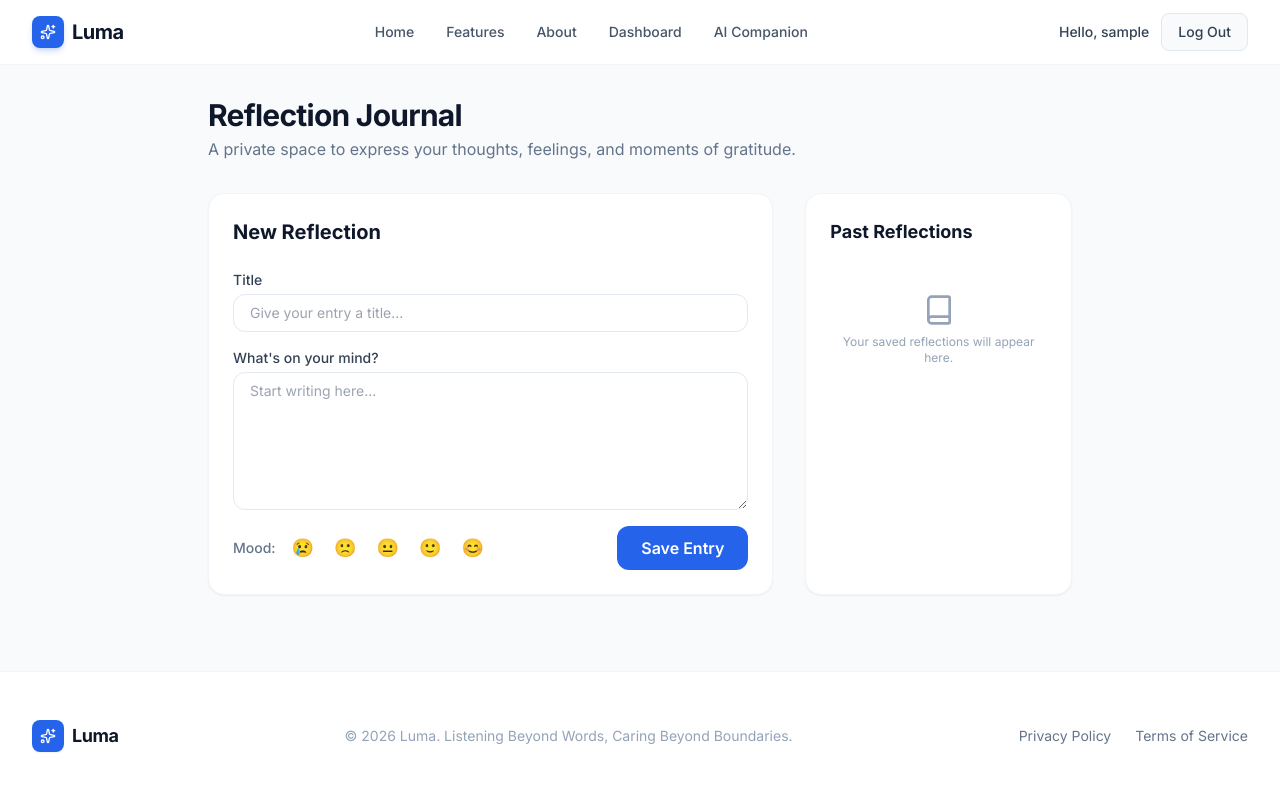
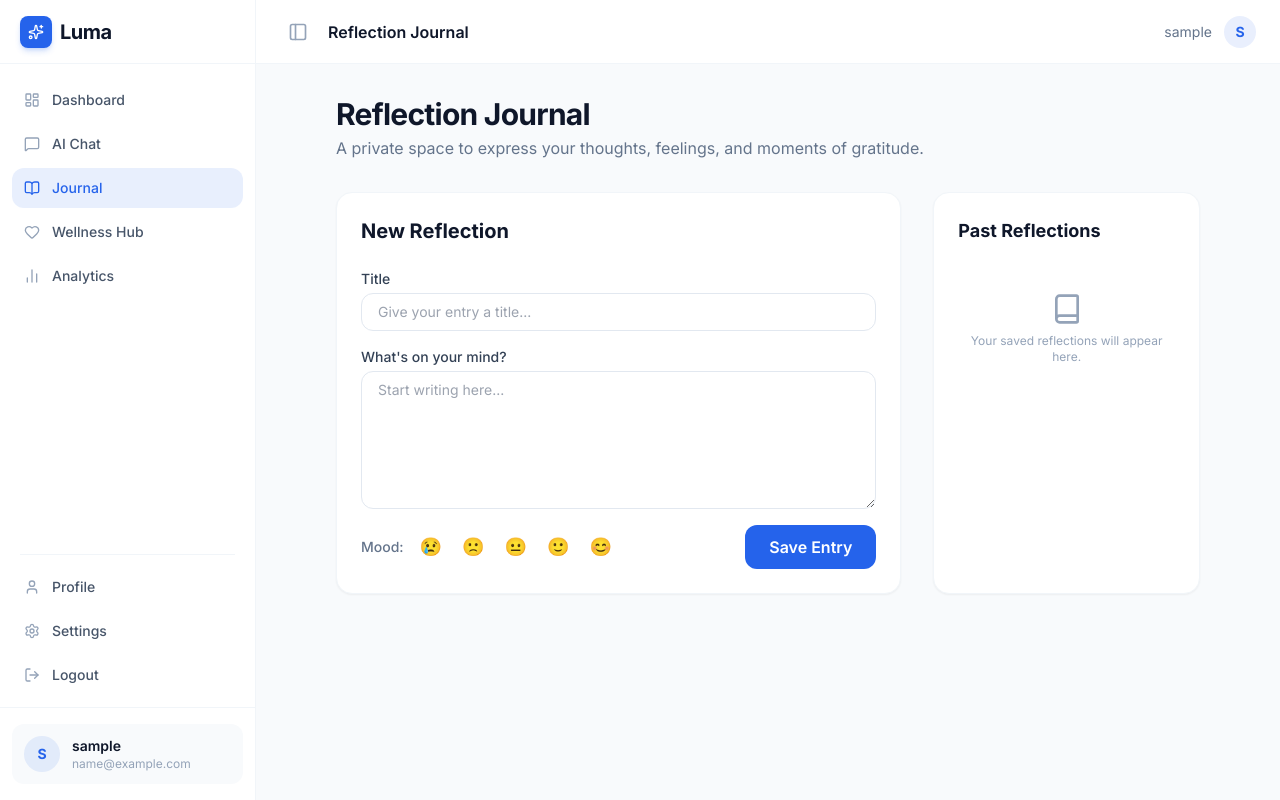
Before and after one commit to akhilchilamanthula2006-netizen/luma, a Flask app: page /journal/ in a window 1280 px wide. Run offline with Flask 3, Linux system fonts and the light colour scheme; the visitor is signed in with stand-in values (Sample User, id 1); some libraries are stand-ins or nearby versions.

Commit message:
Completed Milestone 3.5 - Application Shell

```diff
--- a/app.py
+++ b/app.py
@@ -1,4 +1,4 @@
-from flask import Flask, render_template, session
+from flask import Flask, render_template, session, redirect, url_for
 from config import config_by_name
 import os
 
@@ -32,6 +32,8 @@ def create_app(config_name=None):
     # Home route / landing page
     @app.route('/')
     def home():
+        if 'user_id' in session:
+            return redirect(url_for('dashboard.index'))
         return render_template('landing.html')
 
     # Global context processor to make session available easily in templates
@@ -39,7 +41,8 @@ def create_app(config_name=None):
     def inject_user():
         return dict(
             is_authenticated=('user_id' in session),
-            username=session.get('username', '')
+            username=session.get('username', ''),
+            user_email=session.get('user_email', '')
         )
 
     return app
--- a/routes/auth.py
+++ b/routes/auth.py
@@ -28,6 +28,7 @@ def login():
         if user and verify_password(user.password_hash, password):
             session['user_id'] = user.id
             session['username'] = user.username
+            session['user_email'] = user.email
             flash('Welcome back! Successfully logged in.', 'success')
             return redirect(url_for('dashboard.index'))
         else:
--- a/templates/analytics/index.html
+++ b/templates/analytics/index.html
@@ -1,6 +1,7 @@
-{% extends "base.html" %}
+{% extends "app_shell.html" %}
 
 {% block title %}Analytics - Luma{% endblock %}
+{% block page_title %}Analytics{% endblock %}
 
 {% block extra_head %}
 <!-- Chart.js -->
@@ -34,7 +35,7 @@
 </div>
 {% endblock %}
 
-{% block extra_js %}
+{% block scripts %}
 <script>
     // Placeholder chart logic for demonstration
     const ctxMood = document.getElementById('moodChart').getContext('2d');
--- /dev/null
+++ b/templates/app_shell.html
@@ -0,0 +1,239 @@
+<!DOCTYPE html>
+<html lang="en">
+<head>
+    <meta charset="UTF-8">
+    <meta name="viewport" content="width=device-width, initial-scale=1.0">
+    <title>{% block title %}Luma - Mental Wellness Companion{% endblock %}</title>
+    <meta name="description" content="Luma is your AI-powered mental wellness companion that helps you reflect, understand emotions, and build healthier habits.">
+    <!-- Google Fonts: Inter -->
+    <link rel="preconnect" href="https://fonts.googleapis.com">
+    <link rel="preconnect" href="https://fonts.gstatic.com" crossorigin>
+    <link href="https://fonts.googleapis.com/css2?family=Inter:wght@300;400;500;600;700&display=swap" rel="stylesheet">
+    <!-- Tailwind CSS v3 CDN -->
+    <script src="https://cdn.tailwindcss.com"></script>
+    <script>
+        tailwind.config = {
+            theme: {
+                extend: {
+                    colors: {
+                        primary: '#2563EB',
+                        secondary: '#0F172A',
+                        accent: '#14B8A6',
+                        background: '#F8FAFC',
+                    },
+                    fontFamily: {
+                        sans: ['Inter', 'sans-serif'],
+                    }
+                }
+            }
+        }
+    </script>
+    <!-- Lucide Icons -->
+    <script src="https://unpkg.com/lucide@latest"></script>
+    <!-- Custom static CSS -->
+    <link rel="stylesheet" href="{{ url_for('static', filename='css/style.css') }}">
+    {% block extra_head %}{% endblock %}
+</head>
+<body class="bg-background text-secondary font-sans h-screen flex overflow-hidden">
+
+    <!--
+        SIDEBAR
+        -------
+        Collapse-ready: the sidebar has id="app-sidebar".
+        To collapse, toggle the class "sidebar-collapsed" on this element via JS.
+        The main content area has id="app-main" and automatically fills remaining space.
+        A future responsive toggle button can call toggleSidebar() defined at the bottom.
+    -->
+    <aside id="app-sidebar"
+           class="w-64 flex-shrink-0 bg-white border-r border-slate-100 flex flex-col h-full overflow-y-auto transition-all duration-300">
+
+        <!-- Logo -->
+        <div class="h-16 flex items-center px-5 border-b border-slate-100 flex-shrink-0">
+            <a href="{{ url_for('dashboard.index') }}" class="flex items-center space-x-2">
+                <div class="w-8 h-8 rounded-lg bg-primary flex items-center justify-center text-white shadow-md shadow-primary/20">
+                    <i data-lucide="sparkles" class="w-4 h-4"></i>
+                </div>
+                <span class="text-xl font-bold tracking-tight text-secondary sidebar-label">Luma</span>
+            </a>
+        </div>
+
+        <!-- Primary Navigation -->
+        <nav class="flex-grow px-3 py-4 space-y-1" aria-label="Main navigation">
+
+            {% set nav_items = [
+                ('dashboard.index',   'layout-dashboard', 'Dashboard',    url_for('dashboard.index')),
+                ('chat.index',        'message-square',   'AI Chat',      url_for('chat.index')),
+                ('journal.index',     'book-open',        'Journal',      url_for('journal.index')),
+                ('wellness.index',    'heart',            'Wellness Hub', url_for('wellness.index')),
+                ('analytics.index',   'bar-chart-2',      'Analytics',    url_for('analytics.index'))
+            ] %}
+
+            {% for endpoint, icon, label, href in nav_items %}
+                {% set is_active = (request.endpoint == endpoint) %}
+                <a href="{{ href }}"
+                   id="nav-{{ endpoint.split('.')[0] }}"
+                   class="flex items-center space-x-3 px-3 py-2.5 rounded-xl text-sm font-medium transition duration-150
+                          {% if is_active %}
+                              bg-primary/10 text-primary
+                          {% else %}
+                              text-slate-600 hover:bg-slate-50 hover:text-secondary
+                          {% endif %}"
+                   {% if is_active %}aria-current="page"{% endif %}>
+                    <i data-lucide="{{ icon }}"
+                       class="w-4 h-4 flex-shrink-0 {% if is_active %}text-primary{% else %}text-slate-400{% endif %}">
+                    </i>
+                    <span class="sidebar-label">{{ label }}</span>
+                </a>
+            {% endfor %}
+
+        </nav>
+
+        <!-- Divider -->
+        <div class="px-5 sidebar-label">
+            <div class="border-t border-slate-100"></div>
+        </div>
+
+        <!-- Secondary Navigation (Profile, Settings) -->
+        <nav class="px-3 py-3 space-y-1" aria-label="Account navigation">
+
+            {% set secondary_items = [
+                ('profile.index',  'user',     'Profile',  url_for('profile.index')),
+                ('settings.index', 'settings', 'Settings', url_for('settings.index'))
+            ] %}
+
+            {% for endpoint, icon, label, href in secondary_items %}
+                {% set is_active = (request.endpoint == endpoint) %}
+                <a href="{{ href }}"
+                   id="nav-{{ endpoint.split('.')[0] }}"
+                   class="flex items-center space-x-3 px-3 py-2.5 rounded-xl text-sm font-medium transition duration-150
+                          {% if is_active %}
+                              bg-primary/10 text-primary
+                          {% else %}
+                              text-slate-600 hover:bg-slate-50 hover:text-secondary
+                          {% endif %}"
+                   {% if is_active %}aria-current="page"{% endif %}>
+                    <i data-lucide="{{ icon }}"
+                       class="w-4 h-4 flex-shrink-0 {% if is_active %}text-primary{% else %}text-slate-400{% endif %}">
+                    </i>
+                    <span class="sidebar-label">{{ label }}</span>
+                </a>
+            {% endfor %}
+
+            <!-- Logout -->
+            <a href="{{ url_for('auth.logout') }}"
+               id="nav-logout"
+               class="flex items-center space-x-3 px-3 py-2.5 rounded-xl text-sm font-medium text-slate-600
+                      hover:bg-rose-50 hover:text-rose-600 transition duration-150">
+                <i data-lucide="log-out" class="w-4 h-4 flex-shrink-0 text-slate-400"></i>
+                <span class="sidebar-label">Logout</span>
+            </a>
+        </nav>
+
+        <!-- User Profile Card -->
+        <div class="px-3 py-4 border-t border-slate-100 sidebar-label">
+            <div class="flex items-center space-x-3 px-3 py-3 bg-slate-50 rounded-xl">
+                <!-- Avatar -->
+                <div class="w-9 h-9 rounded-full bg-primary/10 text-primary flex items-center justify-center font-bold text-sm flex-shrink-0">
+                    {{ username[0].upper() if username else 'U' }}
+                </div>
+                <!-- Details -->
+                <div class="min-w-0 flex-1">
+                    <p class="text-sm font-semibold text-secondary truncate">{{ username or 'User' }}</p>
+                    <p class="text-xs text-slate-400 truncate">{{ user_email or '' }}</p>
+                </div>
+            </div>
+        </div>
+
+    </aside>
+
+    <!-- MAIN CONTENT AREA -->
+    <div id="app-main" class="flex flex-col flex-1 min-w-0 h-full overflow-hidden">
+
+        <!-- Top Bar -->
+        <header class="h-16 bg-white border-b border-slate-100 flex items-center px-6 flex-shrink-0 justify-between">
+            <div class="flex items-center space-x-3">
+                <!-- Sidebar Toggle Button (hook for future responsive collapse) -->
+                <button id="sidebar-toggle"
+                        onclick="toggleSidebar()"
+                        class="p-2 rounded-lg text-slate-400 hover:bg-slate-50 hover:text-slate-600 transition"
+                        title="Toggle sidebar"
+                        aria-label="Toggle sidebar">
+                    <i data-lucide="panel-left" class="w-5 h-5"></i>
+                </button>
+                <h1 class="text-base font-semibold text-secondary">
+                    {% block page_title %}Luma{% endblock %}
+                </h1>
+            </div>
+            <div class="flex items-center space-x-3">
+                <span class="text-sm text-slate-500 hidden sm:block">{{ username }}</span>
+                <a href="{{ url_for('profile.index') }}"
+                   class="w-8 h-8 rounded-full bg-primary/10 text-primary flex items-center justify-center font-bold text-sm hover:bg-primary/20 transition"
+                   title="My Profile">
+                    {{ username[0].upper() if username else 'U' }}
+                </a>
+            </div>
+        </header>
+
+        <!-- Flash Messages -->
+        {% with messages = get_flashed_messages(with_categories=true) %}
+            {% if messages %}
+                <div class="px-6 pt-4 space-y-2 flex-shrink-0">
+                    {% for category, message in messages %}
+                        <div class="p-3 rounded-lg flex items-center space-x-2
+                            {% if category == 'success' %}bg-emerald-50 text-emerald-800 border border-emerald-100
+                            {% elif category == 'error' %}bg-rose-50 text-rose-800 border border-rose-100
+                            {% else %}bg-blue-50 text-blue-800 border border-blue-100{% endif %}">
+                            {% if category == 'success' %}
+                                <i data-lucide="check-circle" class="w-4 h-4 flex-shrink-0"></i>
+                            {% elif category == 'error' %}
+                                <i data-lucide="alert-circle" class="w-4 h-4 flex-shrink-0"></i>
+                            {% else %}
+                                <i data-lucide="info" class="w-4 h-4 flex-shrink-0"></i>
+                            {% endif %}
+                            <span class="text-sm font-medium">{{ message }}</span>
+                        </div>
+                    {% endfor %}
+                </div>
+            {% endif %}
+        {% endwith %}
+
+        <!-- Scrollable Page Content -->
+        <main class="flex-1 overflow-y-auto">
+            {% block content %}{% endblock %}
+        </main>
+
+    </div>
+
+    <!-- Initialize Lucide Icons -->
+    <script>
+        lucide.createIcons();
+
+        /**
+         * toggleSidebar()
+         * Collapses/expands the sidebar by toggling label visibility.
+         * Labels are elements with class "sidebar-label".
+         * Designed for easy extension in the responsive UI milestone.
+         */
+        function toggleSidebar() {
+            const sidebar = document.getElementById('app-sidebar');
+            const labels  = sidebar.querySelectorAll('.sidebar-label');
+            const isCollapsed = sidebar.classList.contains('sidebar-collapsed');
+
+            if (isCollapsed) {
+                // Expand
+                sidebar.classList.remove('sidebar-collapsed', 'w-16');
+                sidebar.classList.add('w-64');
+                labels.forEach(el => el.classList.remove('hidden'));
+            } else {
+                // Collapse
+                sidebar.classList.add('sidebar-collapsed', 'w-16');
+                sidebar.classList.remove('w-64');
+                labels.forEach(el => el.classList.add('hidden'));
+            }
+        }
+    </script>
+    <script src="{{ url_for('static', filename='js/main.js') }}"></script>
+    {% block extra_js %}{% endblock %}
+    {% block scripts %}{% endblock %}
+</body>
+</html>
--- a/templates/base.html
+++ b/templates/base.html
@@ -41,7 +41,7 @@
         <div class="max-w-7xl mx-auto px-4 sm:px-6 lg:px-8">
             <div class="flex justify-between h-16 items-center">
                 <div class="flex items-center space-x-2">
-                    <a href="{{ url_for('home') }}" class="flex items-center space-x-2">
+                    <a href="{% if is_authenticated %}{{ url_for('dashboard.index') }}{% else %}{{ url_for('home') }}{% endif %}" class="flex items-center space-x-2">
                         <div class="w-8 h-8 rounded-lg bg-primary flex items-center justify-center text-white shadow-md shadow-primary/20">
                             <i data-lucide="sparkles" class="w-4 h-4"></i>
                         </div>
@@ -54,10 +54,6 @@
                     <a href="{{ url_for('home') }}" class="text-slate-600 hover:text-primary transition duration-200 text-sm font-medium">Home</a>
                     <a href="{{ url_for('home') }}#features" class="text-slate-600 hover:text-primary transition duration-200 text-sm font-medium">Features</a>
                     <a href="{{ url_for('home') }}#about" class="text-slate-600 hover:text-primary transition duration-200 text-sm font-medium">About</a>
-                    {% if is_authenticated %}
-                        <a href="{{ url_for('dashboard.index') }}" class="text-slate-600 hover:text-primary transition duration-200 text-sm font-medium">Dashboard</a>
-                        <a href="{{ url_for('chat.index') }}" class="text-slate-600 hover:text-primary transition duration-200 text-sm font-medium">AI Companion</a>
-                    {% endif %}
                 </nav>
 
                 <!-- Auth Buttons / User Menu -->
@@ -87,14 +83,7 @@
             <a href="{{ url_for('home') }}" class="block px-3 py-2 rounded-md text-base font-medium text-slate-700 hover:bg-slate-50">Home</a>
             <a href="{{ url_for('home') }}#features" class="block px-3 py-2 rounded-md text-base font-medium text-slate-700 hover:bg-slate-50">Features</a>
             <a href="{{ url_for('home') }}#about" class="block px-3 py-2 rounded-md text-base font-medium text-slate-700 hover:bg-slate-50">About</a>
-            {% if is_authenticated %}
-                <a href="{{ url_for('dashboard.index') }}" class="block px-3 py-2 rounded-md text-base font-medium text-slate-700 hover:bg-slate-50">Dashboard</a>
-                <a href="{{ url_for('chat.index') }}" class="block px-3 py-2 rounded-md text-base font-medium text-slate-700 hover:bg-slate-50">AI Companion</a>
-                <div class="border-t border-slate-100 my-2 pt-2">
-                    <div class="px-3 py-2 text-sm text-slate-500">Logged in as {{ username }}</div>
-                    <a href="{{ url_for('auth.logout') }}" class="block px-3 py-2 rounded-md text-base font-medium text-red-600 hover:bg-red-50">Log Out</a>
-                </div>
-            {% else %}
+            {% if not is_authenticated %}
                 <a href="{{ url_for('auth.login') }}" class="block px-3 py-2 rounded-md text-base font-medium text-slate-700 hover:bg-slate-50">Login</a>
                 <a href="{{ url_for('auth.signup') }}" class="block text-center bg-primary text-white px-3 py-2 rounded-md text-base font-medium hover:bg-blue-700">Sign Up</a>
             {% endif %}
--- a/templates/chat/index.html
+++ b/templates/chat/index.html
@@ -1,6 +1,7 @@
-{% extends "base.html" %}
+{% extends "app_shell.html" %}
 
-{% block title %}AI Companion - Luma{% endblock %}
+{% block title %}AI Chat - Luma{% endblock %}
+{% block page_title %}AI Chat{% endblock %}
 
 {% block content %}
 <div class="max-w-4xl mx-auto px-4 py-8">
--- a/templates/dashboard/index.html
+++ b/templates/dashboard/index.html
@@ -1,6 +1,7 @@
-{% extends "base.html" %}
+{% extends "app_shell.html" %}
 
 {% block title %}Dashboard - Luma{% endblock %}
+{% block page_title %}Dashboard{% endblock %}
 
 {% block content %}
 <div class="max-w-7xl mx-auto px-4 sm:px-6 lg:px-8 py-10">
--- a/templates/journal/index.html
+++ b/templates/journal/index.html
@@ -1,6 +1,7 @@
-{% extends "base.html" %}
+{% extends "app_shell.html" %}
 
-{% block title %}Reflection Journal - Luma{% endblock %}
+{% block title %}Journal - Luma{% endblock %}
+{% block page_title %}Reflection Journal{% endblock %}
 
 {% block content %}
 <div class="max-w-4xl mx-auto px-4 py-8">
--- a/templates/profile/index.html
+++ b/templates/profile/index.html
@@ -1,6 +1,7 @@
-{% extends "base.html" %}
+{% extends "app_shell.html" %}
 
 {% block title %}Profile - Luma{% endblock %}
+{% block page_title %}My Profile{% endblock %}
 
 {% block content %}
 <div class="max-w-4xl mx-auto px-4 py-8">
--- a/templates/settings/index.html
+++ b/templates/settings/index.html
@@ -1,6 +1,7 @@
-{% extends "base.html" %}
+{% extends "app_shell.html" %}
 
 {% block title %}Settings - Luma{% endblock %}
+{% block page_title %}Settings{% endblock %}
 
 {% block content %}
 <div class="max-w-4xl mx-auto px-4 py-8">
--- a/templates/wellness/index.html
+++ b/templates/wellness/index.html
@@ -1,6 +1,7 @@
-{% extends "base.html" %}
+{% extends "app_shell.html" %}
 
 {% block title %}Wellness Hub - Luma{% endblock %}
+{% block page_title %}Wellness Hub{% endblock %}
 
 {% block content %}
 <div class="max-w-7xl mx-auto px-4 sm:px-6 lg:px-8 py-8">
```
